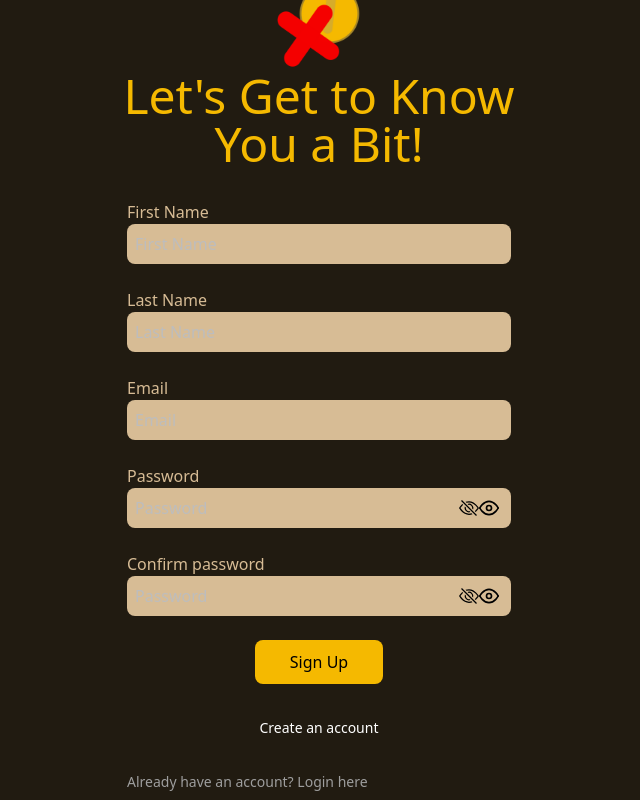
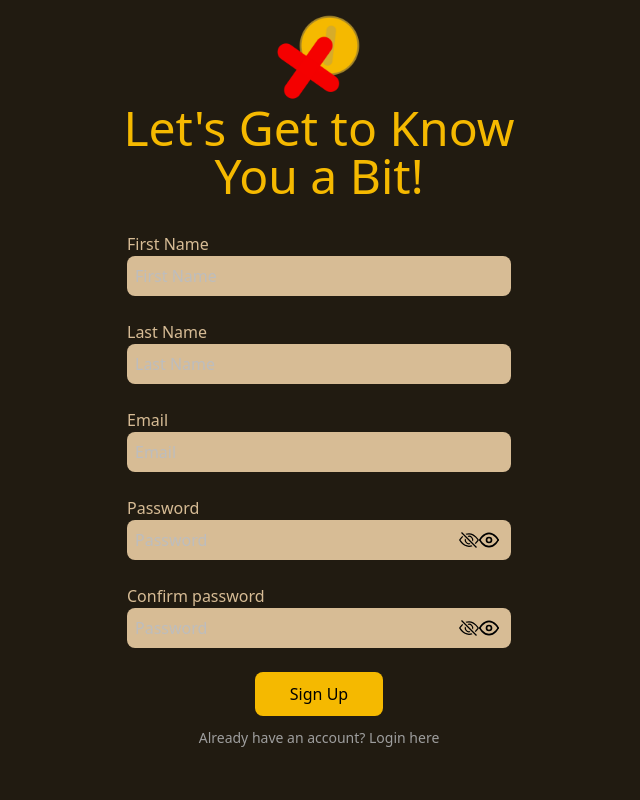
Before and after one commit to gstawde/XMarksTheSpot, a React (Create React App) app in the folder dev/frontend/: page /signup in a window 1280 px wide. Shown: the whole page, without its empty margins (321-961 px from the left). Built offline with nearby package versions, Linux system fonts and the light colour scheme; a web font is replaced by a local one.

Commit message:
Added links in buttons to lead to pages

```diff
--- a/dev/frontend/src/pages/HomePage.js
+++ b/dev/frontend/src/pages/HomePage.js
@@ -17,7 +17,7 @@ const HomePage = () => {
         </head>
         <body>
             <div className="landing-view1">
-                <a href={LoginPage}>
+                <a href="/login">
                     <button className="landing-view1-login">Login</button>
                 </a>
                 <img className="landing-view1-img" src={XMarksNameLogo} alt="Full Logo" />
@@ -41,7 +41,7 @@ const HomePage = () => {
             </div>
             <div className="landing-view3">
                 <p className="landing-view3-header">Join Now and Start Learning!</p>
-                <a href={SignupPage}>
+                <a href="/signup">
                     <button className="landing-view3-signup">Sign Up</button>
                 </a>
             </div>
--- a/dev/frontend/src/pages/SignupPage.js
+++ b/dev/frontend/src/pages/SignupPage.js
@@ -137,14 +137,14 @@ const SignupPage = () => {
               </div>
             }
 
-            <div class="flex items-center justify-center">
+            <div class="flex flex-col items-center justify-center">
                {/*When user signs up, they should be redirected to user dashboard*/}
               <button type="submit" class="bg-xmts-yellow w-1/3 font-medium rounded-lg px-5 py-2.5 text-center">Sign Up</button>
+              <p class="text-sm font-light text-gray-500 py-3">
+                Already have an account? <a href="/login" class="font-medium text-primary-600 hover:underline">Login here</a>
+              </p>
             </div>
-            <button type="submit" class="w-full text-white bg-slate-800 hover:bg-primary-700 font-medium rounded-lg text-sm px-5 py-2.5 text-center">Create an account</button>
-            <p class="text-sm font-light text-gray-500">
-              Already have an account? <a href="/login" class="font-medium text-primary-600 hover:underline">Login here</a>
-            </p>
+
           </form>
         </div>
       </div>
```
